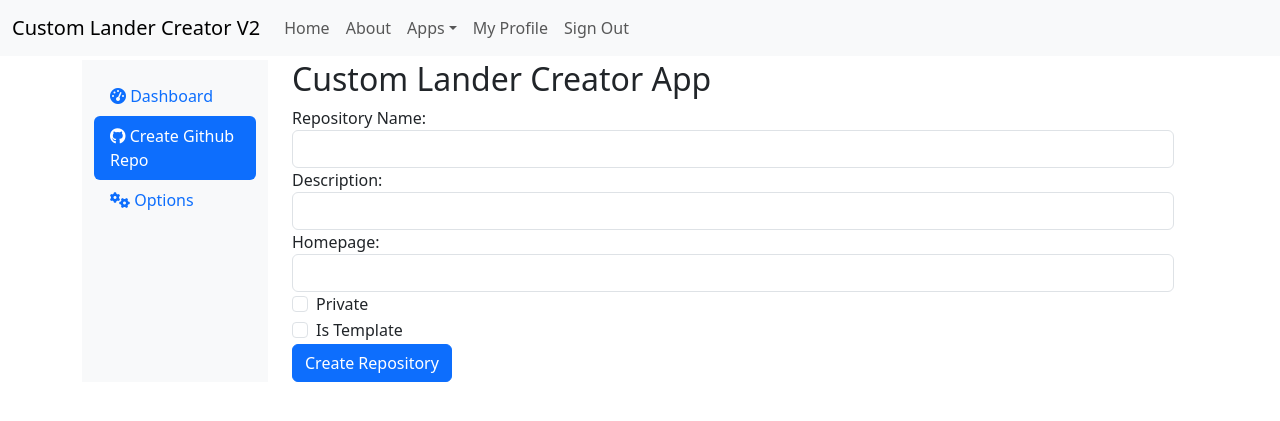
After one commit to geopopos/custom_lander_v2, a Django app: page /custom_lander/create_github_repo/ in a window 1280 px wide. The commit adds this page. Shown: the top 421 px of the page. Run offline with Django 4.2, Linux system fonts and the light colour scheme; the visitor is signed in with stand-in values (Sample User, id 1); parts of the project's set-up code (start-up, migrations or seed data) failed here and were passed over; some libraries are stand-ins or nearby versions.

Commit message:
github auth complet with repo creation

```diff
--- a/custom_lander_creator_v2/custom_lander_creator/urls.py
+++ b/custom_lander_creator_v2/custom_lander_creator/urls.py
@@ -1,6 +1,7 @@
 from django.urls import path
 
 from .views import github_redirect_view
+from .views import github_repo_view
 from .views import home_view
 from .views import netlify_redirect_view
 from .views import options_view
@@ -11,4 +12,5 @@
     path("options/", options_view, name="options"),
     path("options/netlify_redirect/", netlify_redirect_view, name="netlify_redirect"),
     path("options/github_redirect/", github_redirect_view, name="github_redirect"),
+    path("create_github_repo/", github_repo_view, name="create_github_repo"),
 ]
--- a/custom_lander_creator_v2/custom_lander_creator/views.py
+++ b/custom_lander_creator_v2/custom_lander_creator/views.py
@@ -35,8 +35,9 @@
         github_client_id = settings.GITHUB_CLIENT_ID
         characters = string.ascii_letters + string.digits + string.punctuation
         state = "".join(secrets.choice(characters) for i in range(32))
+        encoded_state = quote(state, safe="")
         github_redirect_uri = f"{base_url}custom_lander/options/github_redirect/"
-        github_auth_link = f"https://github.com/login/oauth/authorize?client_id={github_client_id}&state={state}&redirect_uri={github_redirect_uri}"
+        github_auth_link = f"https://github.com/login/oauth/authorize?client_id={github_client_id}&state={encoded_state}&redirect_uri={github_redirect_uri}"
 
         github_token_exists = OAuthToken.objects.filter(
             user=request.user,
@@ -162,3 +163,58 @@
 
 
 github_redirect_view = GithubRedirectView.as_view()
+
+
+class GithubRepoView(LoginRequiredMixin, View):
+    def get(self, request, *args, **kwargs):
+        return render(request, "custom_lander_creator/create_github_repo.html")
+
+    def post(self, request, *args, **kwargs):
+        token_record = OAuthToken.objects.filter(user=request.user, provider="github")
+        access_token = token_record[0].access_token
+        headers = {
+            "Accept": "application/vnd.github+json",
+            "Authorization": f"Bearer {access_token}",
+            "X-GitHub-Api-Version": "2022-11-28",
+        }
+
+        # grab repo name, description, homepage, private, and is_template from the form
+        repo_name = request.POST.get("repo_name")
+        repo_description = request.POST.get("repo_description")
+        repo_homepage = request.POST.get("repo_homepage")
+        repo_private = request.POST.get("repo_private")
+        repo_is_template = request.POST.get("repo_is_template")
+
+        data = {
+            "name": repo_name,
+            "description": repo_description,
+            "homepage": repo_homepage,
+            "private": repo_private == "on",
+            "is_template": repo_is_template == "on",
+        }
+
+        response = requests.post(
+            "https://api.github.com/user/repos",
+            headers=headers,
+            json=data,
+            timeout=10,
+        )
+
+        # Check the response
+        http_ok = 201
+        if response.status_code == http_ok:
+            # set up success message for django jinja template
+            messages.success(
+                request,
+                f"Successfully created GitHub repository {repo_name}.",
+            )
+            return render(request, "custom_lander_creator/create_github_repo.html")
+        # set up error message for django jinja template
+        messages.error(
+            request,
+            f"Failed to create GitHub repository {repo_name}.",
+        )
+        return render(request, "custom_lander_creator/create_github_repo.html")
+
+
+github_repo_view = GithubRepoView.as_view()
--- /dev/null
+++ b/custom_lander_creator_v2/templates/custom_lander_creator/create_github_repo.html
@@ -0,0 +1,51 @@
+{% extends "custom_lander_creator/custom_lander_creator_base.html" %}
+
+{% block title %}
+  Custom Lander Creator Dash
+{% endblock title %}
+{% block inner_content %}
+  <form method="post"
+        action="{% url 'custom_lander_creator:create_github_repo' %}"
+        class="needs-validation"
+        novalidate>
+    {% csrf_token %}
+    <div class="form-group">
+      <label for="repo_name">Repository Name:</label>
+      <input type="text"
+             id="repo_name"
+             name="repo_name"
+             class="form-control"
+             required />
+    </div>
+    <div class="form-group">
+      <label for="repo_description">Description:</label>
+      <input type="text"
+             id="repo_description"
+             name="repo_description"
+             class="form-control"
+             required />
+    </div>
+    <div class="form-group">
+      <label for="repo_homepage">Homepage:</label>
+      <input type="url"
+             id="repo_homepage"
+             name="repo_homepage"
+             class="form-control" />
+    </div>
+    <div class="form-check">
+      <input type="checkbox"
+             id="repo_private"
+             name="repo_private"
+             class="form-check-input" />
+      <label for="repo_private" class="form-check-label">Private</label>
+    </div>
+    <div class="form-check">
+      <input type="checkbox"
+             id="repo_is_template"
+             name="repo_is_template"
+             class="form-check-input" />
+      <label for="repo_is_template" class="form-check-label">Is Template</label>
+    </div>
+    <button type="submit" class="btn btn-primary">Create Repository</button>
+  </form>
+{% endblock inner_content %}
--- a/custom_lander_creator_v2/templates/custom_lander_creator/custom_lander_creator_base.html
+++ b/custom_lander_creator_v2/templates/custom_lander_creator/custom_lander_creator_base.html
@@ -18,6 +18,13 @@
                  aria-current="page"
                  href="{{ home_url }}">
                 <i class="fas fa-tachometer-alt"></i> Dashboard
+              </a>
+            </li>
+            <li class="nav-item">
+              {% url 'custom_lander_creator:create_github_repo' as github_creator %}
+              <a class="nav-link {% if request.path == github_creator %}active{% endif %}"
+                 href="{{ github_creator }}">
+                <i class="fab fa-github"></i> Create Github Repo
               </a>
             </li>
             <li class="nav-item">
--- a/custom_lander_creator_v2/templates/custom_lander_creator/options/options.html
+++ b/custom_lander_creator_v2/templates/custom_lander_creator/options/options.html
@@ -41,6 +41,7 @@
                  alt="Github Logo"
                  height="24"
                  class="mb-2" />
+            <a href="https://www.loom.com/share/63cd766f7fdb4baba2b11ac286800977">how to connect to github</a>
             <p class="mb-2">Github</p>
             {% if github_token_exists %}
               <button class="btn btn-light" disabled>
```
